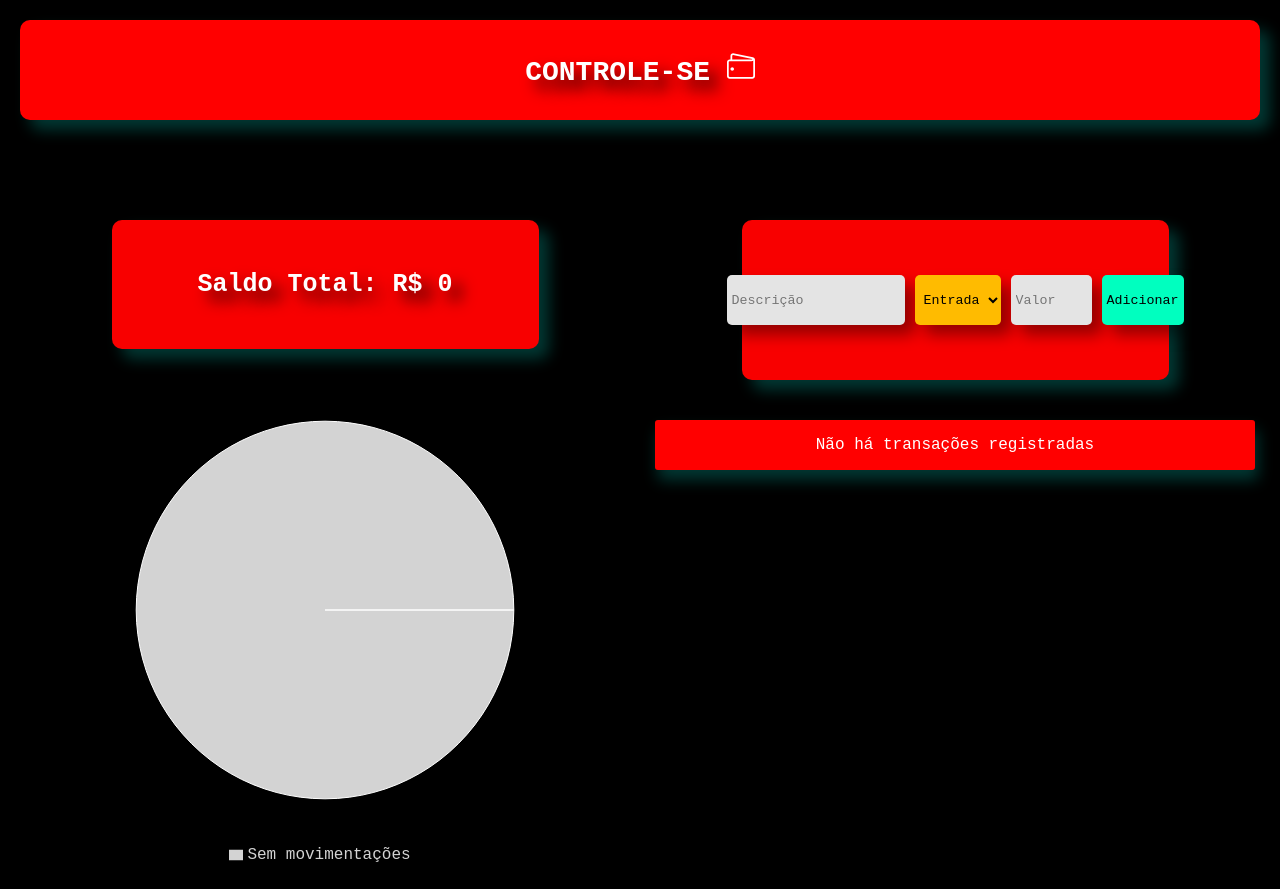
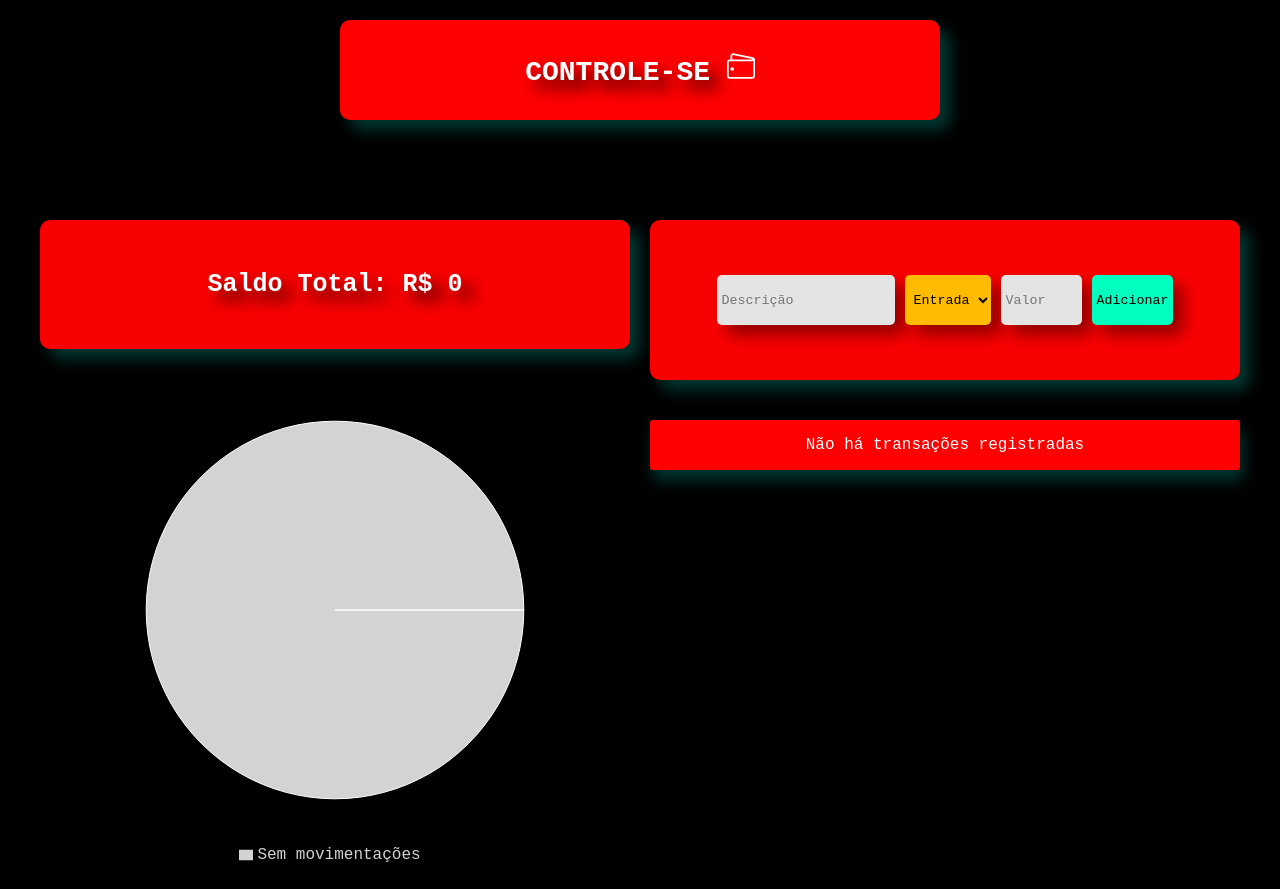
Before and after one commit to Felipesaraiva113/controle-se, a React (Vite) app: page / in a window 1280 px wide. Built offline with nearby package versions, Linux system fonts and the light colour scheme.

Commit message:
finalização da versão 1.0.0 do projeto

```diff
--- a/src/components/App.module.css
+++ b/src/components/App.module.css
@@ -1,9 +1,10 @@
-/* DESKTOP (Inalterado) */
+/* DESKTOP */
 .h2 {
   background-color: rgba(248, 0, 0, 1);
   padding: 50px;
   align-content: center;
-  width: 70%;
+  width: 100%;
+  max-width: 600px; /* Mesmo max-width do formulário e lista */
   text-align: center;
   border-radius: 10px;
   margin-top: 50px;
@@ -11,14 +12,17 @@
   text-shadow: 10px 10px 15px rgba(0, 0, 0, 0.8);
   margin-bottom: 20px;
   font-size: 25px;
+  box-sizing: border-box;
 }
 
 /* RESPONSIVO */
 @media (max-width: 912px) {
   .h2 {
     width: 100% !important;
+    max-width: 100% !important;
     padding: 25px !important;
     margin-top: 20px;
+    margin-bottom: 20px;
   }
 }
 
--- a/src/components/Form.module.css
+++ b/src/components/Form.module.css
@@ -1,9 +1,10 @@
-/* DESKTOP (Inalterado) */
+/* DESKTOP */
 .form {
   background-color: rgba(248, 0, 0, 1);
   padding: 50px;
   align-content: center;
-  width: 70%;
+  width: 100%; /* Mudou de 70% para 100% para preencher a coluna direita corretamente */
+  max-width: 600px; /* Limite máximo igual ao da lista */
   border-radius: 10px;
   margin-top: 50px;
   box-shadow: 10px 10px 15px rgba(6, 184, 169, 0.3);
@@ -11,6 +12,7 @@
   flex-direction: row;
   align-items: center;
   justify-content: center;
+  box-sizing: border-box;
 }
 
 .input {
@@ -22,6 +24,7 @@
   box-shadow: 10px 10px 15px rgba(0, 0, 0, 0.4);
   background-color: rgb(228, 228, 228);
   color: black;
+  box-sizing: border-box;
 }
 
 .button {
@@ -49,20 +52,21 @@
 /* RESPONSIVO */
 @media (max-width: 912px) {
   .form {
-    width: 100% !important; /* Ocupa a largura total da coluna */
-    padding: 30px 20px !important; /* Reduz o padding interno gigante de 50px */
+    width: 100% !important;
+    padding: 30px 20px !important;
+    margin-top: 20px; /* Aproxima do gráfico */
   }
 }
 
 @media (max-width: 430px) {
   .form {
-    flex-direction: column; /* Empilha os campos no celular */
+    flex-direction: column;
     padding: 20px 15px;
     margin-top: 20px;
   }
 
   .input, .select, .button {
-    width: 100%; /* Todos os campos ocupam a largura total no mobile */
+    width: 100%;
     margin: 5px 0;
   }
 }
--- a/src/components/List.module.css
+++ b/src/components/List.module.css
@@ -1,12 +1,15 @@
-/* DESKTOP (Inalterado) */
+/* ==========================================
+   DESKTOP (ACIMA DE 912px)
+   ========================================== */
 .div_listagem {
   background-color: #ff0000;
   border-radius: 3px;
   padding: 16px;
   box-shadow: 3px 10px 15px rgba(6, 184, 169, 0.3);
   margin-top: 20px;
-  width: 600px;
-  max-height: 580px;
+  width: 100%;
+  max-width: 600px; /* Garante o tamanho fixo no desktop */
+  max-height: 500px;
   overflow-y: auto;
   box-sizing: border-box;
 }
@@ -14,17 +17,14 @@
 .div_listagem::-webkit-scrollbar {
   width: 6px;
 }
-
 .div_listagem::-webkit-scrollbar-track {
   background: rgba(0, 0, 0, 0.1);
   border-radius: 4px;
 }
-
 .div_listagem::-webkit-scrollbar-thumb {
   background: rgba(255, 255, 255, 0.5);
   border-radius: 4px;
 }
-
 .div_listagem::-webkit-scrollbar-thumb:hover {
   background: rgba(255, 255, 255, 0.8);
 }
@@ -52,7 +52,8 @@
   align-items: center;
   justify-content: space-between;
   text-align: left;
-  white-space: nowrap;
+  white-space: nowrap; /* FORÇADO NO DESKTOP PARA NÃO QUEBRAR */
+  box-sizing: border-box;
 }
 
 .div_listagem li span {
@@ -65,35 +66,37 @@
   transition: color 0.2s ease, transform 0.2s ease;
   justify-self: end;
 }
-
 .div_listagem li span:hover {
   color: #d32f2f;
   transform: scale(1.15);
 }
-
 .div_listagem li svg {
   vertical-align: middle;
   justify-self: center;
 }
 
-/* RESPONSIVO */
+/* ==========================================
+   RESPONSIVO (TABLETS E CELULARES - Até 912px)
+   ========================================== */
 @media (max-width: 912px) {
   .div_listagem {
-    width: 100% !important; /* Libera os 600px fixos em telas menores */
-    max-width: 100%;
-    overflow-x: auto;
+    margin-top: 0;
+    width: 100% !important;
+    max-width: 100% !important;
+    overflow-x: hidden;
   }
 }
 
 @media (max-width: 430px) {
   .div_listagem {
     padding: 10px;
-    overflow-x: auto; /* Permite rolar a lista para o lado caso a tela do celular seja muito estreita */
   }
 
   .div_listagem li {
-    font-size: 16px !important; /* Reduz fonte de 24px para caber no celular sem estourar */
+    font-size: 14px !important;
     padding: 10px 12px;
-    grid-template-columns: 100px 60px 30px 100px 30px;
+    grid-template-columns: minmax(80px, 1fr) 60px 30px 100px 30px;
+    white-space: normal; /* Permite quebrar linha SOMENTE NO CELULAR */
+    word-break: break-all;
   }
 }
--- a/src/components/Title.module.css
+++ b/src/components/Title.module.css
@@ -1,21 +1,17 @@
-/* ==========================================
-   HEADER (ESTILO DO COMPONENTE)
-   ========================================== */
+/* DESKTOP */
 .header {
   background-color: rgb(255, 0, 0);
-  width: 100% !important;
-  max-width: 100% !important;
+  width: 100%;
+  max-width: 600px; /* Adicionado para alinhar com os outros cartões (Form, List, H2) */
   height: 100px;
   box-shadow: 10px 10px 15px rgba(6, 184, 169, 0.3);
   border-radius: 10px;
-  box-sizing: border-box !important;
+  box-sizing: border-box;
 
-  /* Centralização do conteúdo interno (Texto "CONTROLE-SE" + Ícone) */
-  display: flex !important;
-  justify-content: center !important;
-  align-items: center !important;
-
-  margin: 0 0 25px 0 !important;
+  display: flex;
+  justify-content: center;
+  align-items: center;
+  margin: 0 0 25px 0;
 }
 
 .h1 {
@@ -26,14 +22,14 @@
   font-size: 28px;
 }
 
-/* ==========================================
-   RESPONSIVO (TABLETS E CELULARES - Até 912px)
-   ========================================== */
+/* RESPONSIVO */
 @media (max-width: 912px) {
   .header {
+    max-width: 100% !important; /* No celular, ocupa toda a largura disponível */
     height: auto !important;
-    padding: 15px !important; /* Mesmo padding que os cards de baixo possuem */
+    padding: 25px !important; /* Ajustado para igualar o padding do H2 */
     margin-bottom: 20px !important;
+    width: 100% !important;
   }
 
   .h1 {
--- a/src/styles/global.css
+++ b/src/styles/global.css
@@ -11,7 +11,7 @@
 body {
   background-color: #000000;
   color: #ffffff;
-  overflow-x: hidden; /* Impede a tela de rolar para os lados no celular */
+  overflow-x: hidden;
 }
 
 /* Container Raiz da Aplicação */
@@ -27,11 +27,11 @@ body {
 
 /* Container superior que abraça o Header */
 .app > div:first-child {
-  width: 100% !important;
-  max-width: 100% !important;
-  display: flex !important;
-  justify-content: center !important;
-  align-items: center !important;
+  width: 100%;
+  max-width: 600px; /* Ajusta o container do título para ter o mesmo tamanho máximo dos outros elementos */
+  display: flex;
+  justify-content: center;
+  align-items: center;
   margin-bottom: 25px;
 }
 
@@ -40,9 +40,10 @@ body {
    ========================================== */
 .grid-layout {
   display: grid;
-  grid-template-columns: 1fr 1fr; /* 2 colunas no desktop */
+  grid-template-columns: 1fr 1fr;
   gap: 20px;
   width: 100%;
+  max-width: 1200px; /* Limita a largura total do conteúdo */
 }
 
 .painel-esquerdo,
@@ -61,24 +62,24 @@ body {
 .container-grafico {
   height: 500px;
   width: 100%;
+  display: flex;
+  justify-content: center;
 }
 
 /* ==========================================
    3. RESPONSIVIDADE (TABLETS E CELULARES - Até 912px)
    ========================================== */
 @media screen and (max-width: 912px) {
-  /* Define uma margem uniforme para TODA a aplicação no celular */
   .app {
     padding: 15px !important;
   }
 
-  /* Transforma as 2 colunas em 1 coluna única (Painel direito vai para baixo) */
   .grid-layout {
     grid-template-columns: 1fr !important;
     gap: 20px !important;
+    max-width: 100%;
   }
 
-  /* Reduz proporcionalmente o container do gráfico para não estourar o celular */
   .container-grafico {
     height: 280px !important;
   }
```
